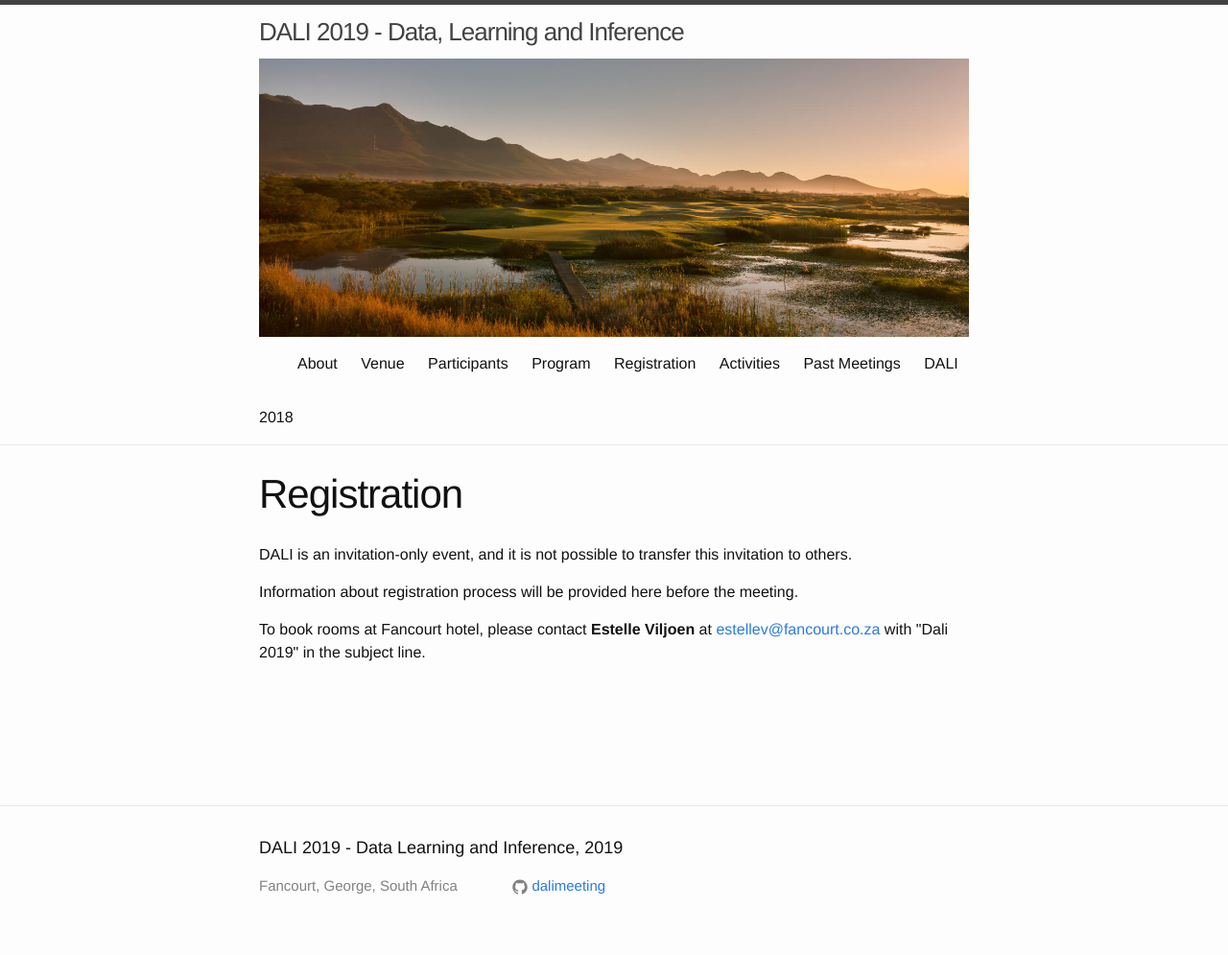
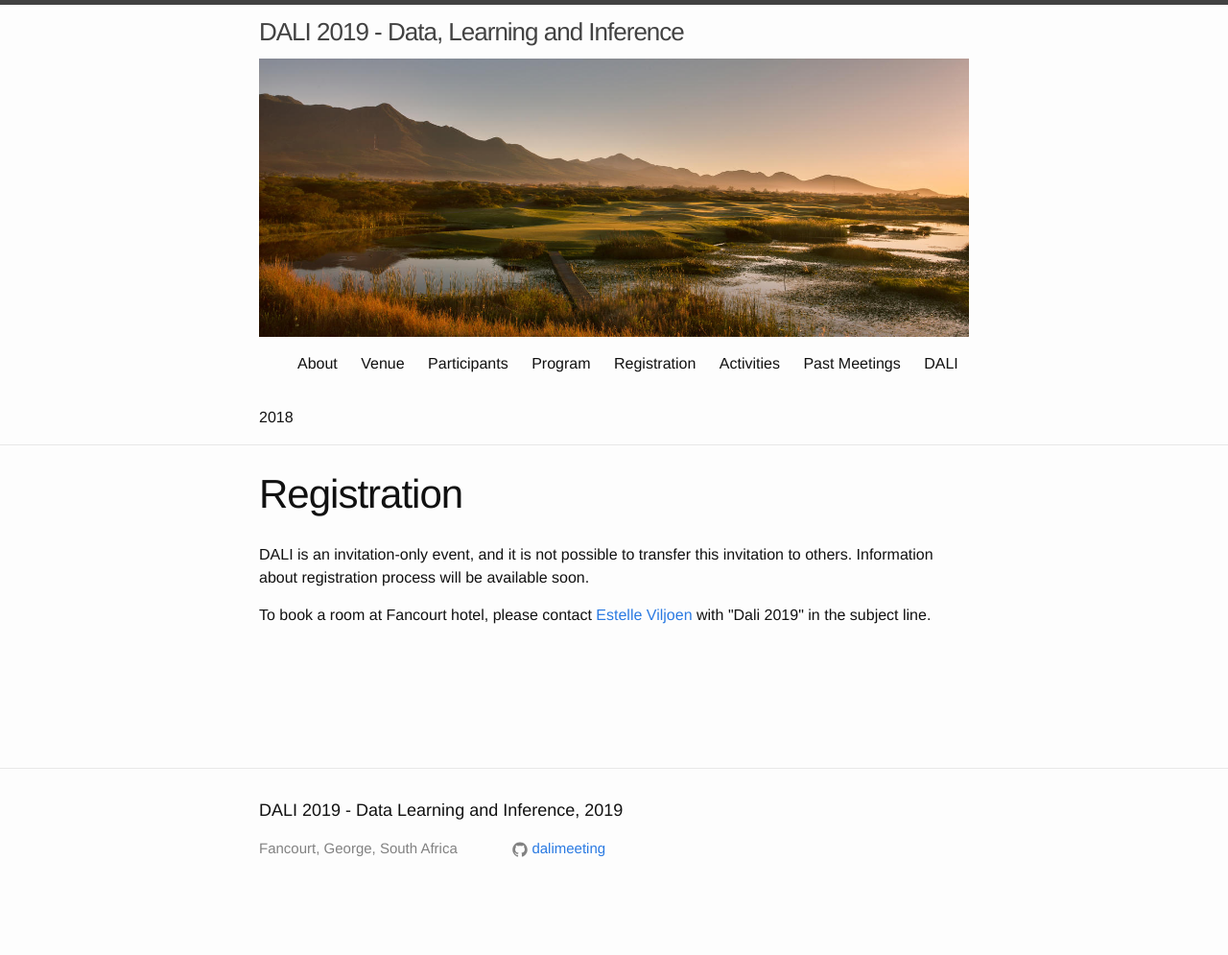
Before and after one commit to dalimeeting/dalimeeting.github.io, a Jekyll site: the page built from registration.html, in a window 1280 px wide. Shown: the whole page at 96% size. Built offline with Jekyll 4.4.1, drawn with Linux system fonts in a browser that asks for light colours; after the commit the page ends 956 px from its top, so only the background shows below that.

Commit message:
Update registration.html

```diff
--- a/_layouts/registration.html
+++ b/_layouts/registration.html
@@ -3,11 +3,9 @@ layout: page
 ---
 <article>
 
-  <p>DALI is an invitation-only event, and it is not possible to transfer this invitation to others. </p>
+  <p>DALI is an invitation-only event, and it is not possible to transfer this invitation to others. Information about registration process will be available soon.</p>
 
-  <p>Information about registration process will be provided here before the meeting.</p>
-
-  <p>To book rooms at Fancourt hotel, please contact <strong>Estelle Viljoen</strong> at <a href="mailto:estellev@fancourt.co.za">estellev@fancourt.co.za</a> with "Dali 2019" in the subject line.</p>
+  <p>To book a room at Fancourt hotel, please contact <a href="mailto:estellev@fancourt.co.za">Estelle Viljoen</a> with "Dali 2019" in the subject line.</p>
   <br><br><br>
 
 </article>
```
